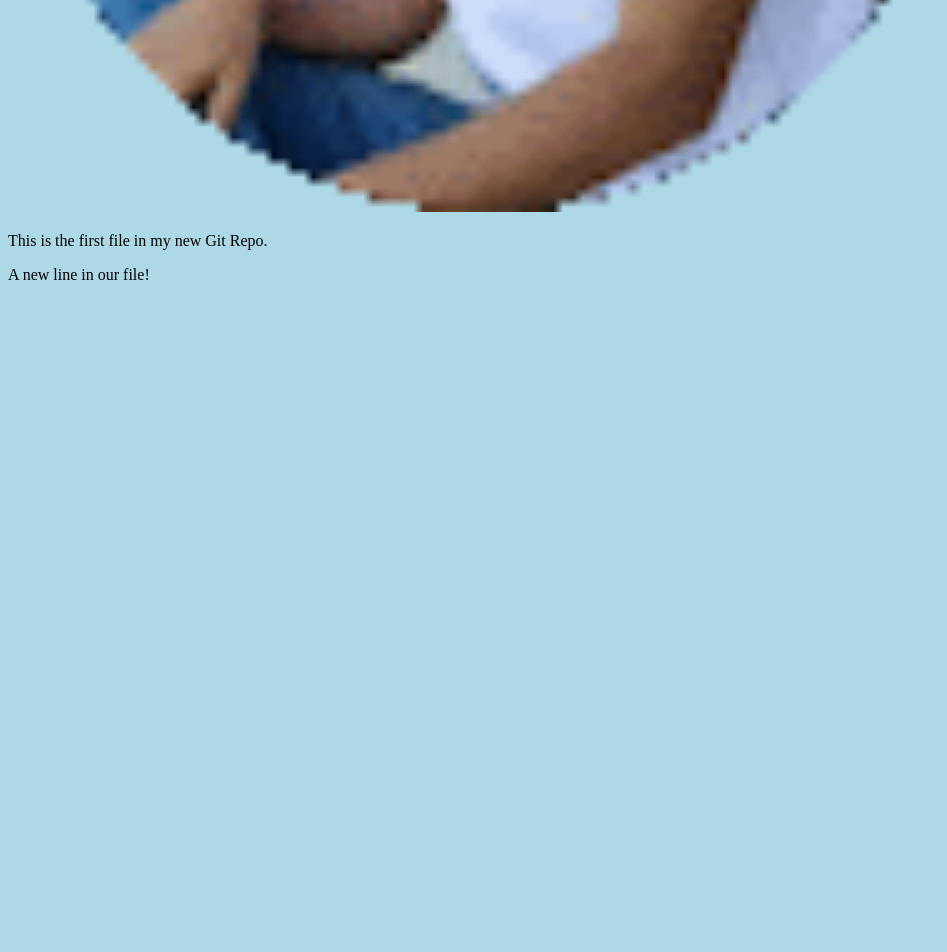
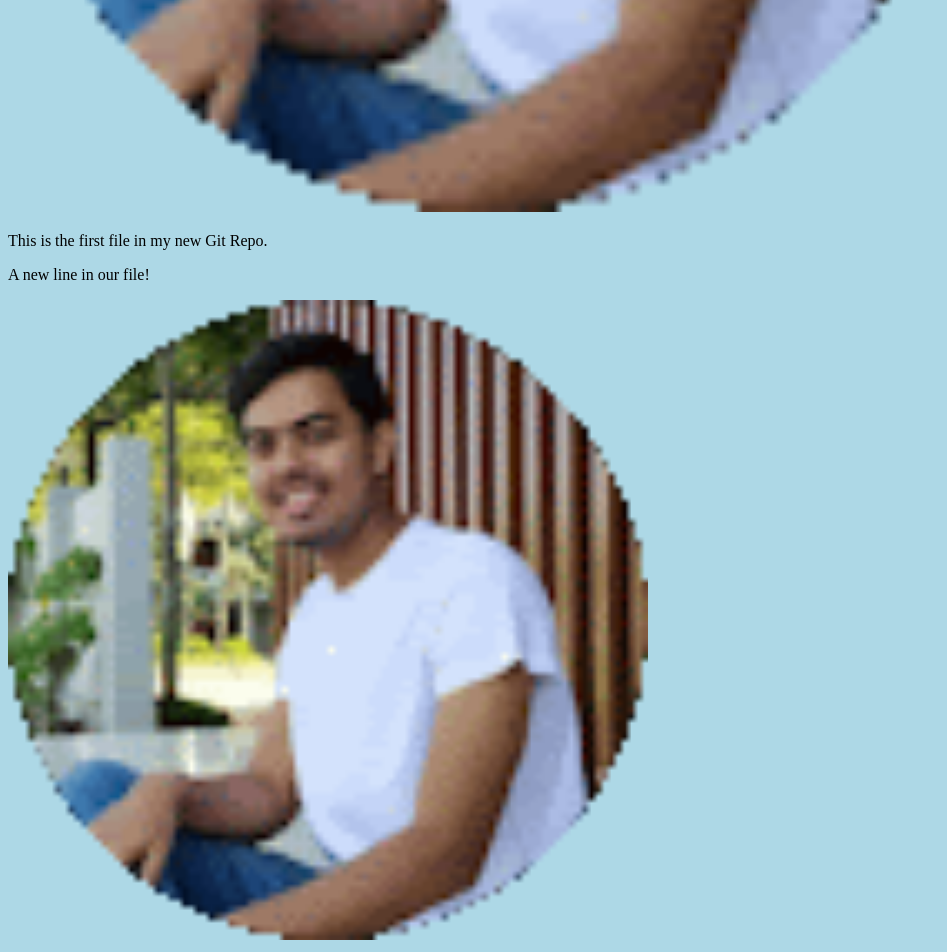
Before and after one commit to mehedi1256/git_practice, a plain HTML site: page index.html in a window 1280 px wide. Shown: the part 828-1780 px from the top of the page, without its empty margins (0-947 px from the left). Before the commit the page ends 1128 px from the top, so only its background shows below. Drawn offline with Linux system fonts and the light colour scheme.

Commit message:
added new image

```diff
--- a/index.html
+++ b/index.html
@@ -7,10 +7,10 @@
 <body>
 
 <h1>Hello world!</h1>
-<div><img src="shovo.jpg" alt="Hello World from Space"
-style="width:100%;max-width:960px"></div>
+<div><img src="shovo.jpg" alt="Hello World from Space" style="width:100%;max-width:960px"></div>
 <p>This is the first file in my new Git Repo.</p>
 <p>A new line in our file!</p>
+<div><img src="shovo.jpg" alt="Hello Git" style="width:100%;max-width:640px"></div>
 
 </body>
 </html>
```
